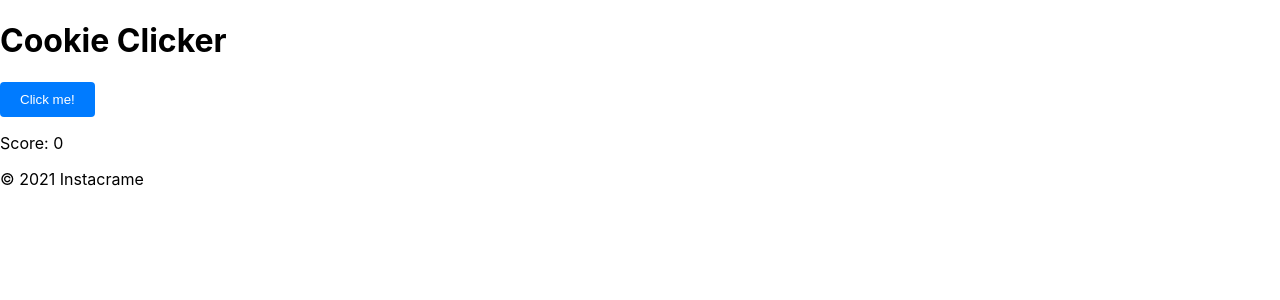
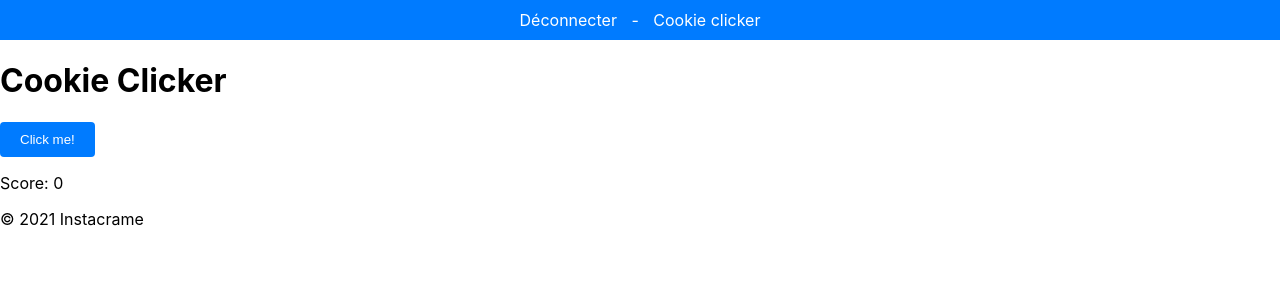
Before and after one commit to LuluxClient/instacrame, a React (Create React App) app: page /secret in a window 1280 px wide. Shown: the top 300 px of the page. Built offline with nearby package versions, Linux system fonts and the light colour scheme.

Commit message:
Final commit, finish cookie clicker & add sound

```diff
--- a/src/components/Navbar.jsx
+++ b/src/components/Navbar.jsx
@@ -1,5 +1,6 @@
 import React from "react";
 import { Link } from "react-router-dom";
+import '../styles/navbar.css'
 
 const Navbar = () => {
   return (
--- a/src/pages/CookieClicker.jsx
+++ b/src/pages/CookieClicker.jsx
@@ -1,25 +1,37 @@
-import React, { useState, useEffect } from 'react';
+import React, { useState, useEffect } from "react";
+import bellSound from "../assets/bell.mp3";
+import Navbar from "../components/Navbar";
 
 function CookieClicker() {
   const [score, setScore] = useState(() => {
-    const savedScore = window.localStorage.getItem('score');
+    const savedScore = window.localStorage.getItem("score");
     return savedScore ? parseInt(savedScore) : 0;
   });
+  const [clickCount, setClickCount] = useState(0);
+
+  const audio = new Audio(bellSound);
 
   function incrementScore() {
     setScore(score + 1);
+    setClickCount(clickCount + 1);
   }
 
   useEffect(() => {
+    window.localStorage.setItem("score", score);
 
-    window.localStorage.setItem('score', score);
-  }, [score]);
+    if (clickCount % 3 === 0 && clickCount > 0) {
+      audio.play();
+    }
+  }, [score, clickCount]);
 
   return (
     <div>
-      <h1>Cookie Clicker</h1>
-      <button onClick={incrementScore}>Click me!</button>
-      <p>Score: {score}</p>
+      <Navbar></Navbar>
+      <div className="container">
+        <h1>Cookie Clicker</h1>
+        <button onClick={incrementScore}>Click me!</button>
+        <p>Score: {score}</p>
+      </div>
     </div>
   );
 }
--- a/src/pages/Feed.jsx
+++ b/src/pages/Feed.jsx
@@ -6,6 +6,7 @@ import { userAtom } from "../utils/globalState";
 import Navbar from "../components/Navbar";
 import PostList from "../components/PostList";
 import Like from "../components/Like";
+import '../styles/cookie.css'
 
 const Feed = () => {
   const [postName, setPostName] = useState("");
--- a/src/styles/index.css
+++ b/src/styles/index.css
@@ -4,7 +4,6 @@
     padding: '1rem'
 }
 
-/* Feed.css */
 
 .feed-container {
     background-color: #f5f5f5;
@@ -63,19 +62,3 @@
     display: flex;
     align-items: center;
   }
-
-/* Navbar.css */
-
-nav {
-    background-color: #007bff;
-    color: #fff;
-    padding: 10px 0;
-    text-align: center;
-  }
-
-  nav a {
-    text-decoration: none;
-    color: #fff;
-    margin: 0 10px;
-    font-size: 16px;
-  }
--- /dev/null
+++ b/src/styles/navbar.css
@@ -0,0 +1,13 @@
+nav {
+    background-color: #007bff;
+    color: #fff;
+    padding: 10px 0;
+    text-align: center;
+  }
+
+  nav a {
+    text-decoration: none;
+    color: #fff;
+    margin: 0 10px;
+    font-size: 16px;
+  }
```
Also changed, not shown: src/styles/cookie.css (added, +44 -0 lines), 1 other file (tests, documents, lock files or other folders).
